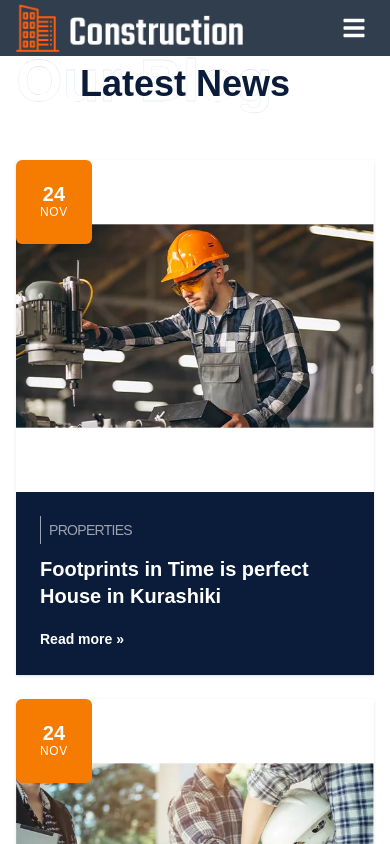
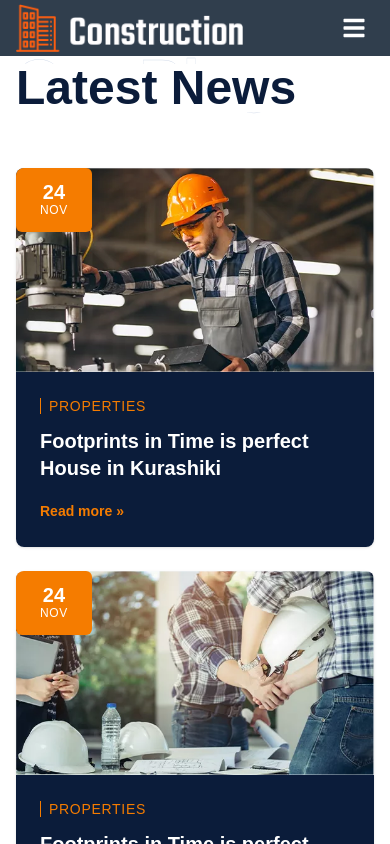
Before and after one commit to usamakhanzada319/construction-company, a React (Vite) app: page /blog in a window 390 px wide. Shown: the top 844 px of the page. Built offline with nearby package versions, Linux system fonts and the light colour scheme.

Commit message:
Fix:  all components responsive

```diff
--- a/src/components/About.jsx
+++ b/src/components/About.jsx
@@ -21,7 +21,7 @@ function About() {
             {/*heading*/}
             <div className="relative mb-10">
               <div className="relative z-10 inline-block pr-5">
-                <h2 className="text-3xl sm:text-4xl md:text-5xl lg:text-6xl xl:text-[82px] font-extrabold text-[#0B1C3A] font-teko whitespace-nowrap">
+                <h2 className="text-5xl sm:text-4xl md:text-5xl lg:text-6xl xl:text-[82px] font-extrabold text-[#0B1C3A] font-teko whitespace-nowrap">
                   WHO WE ARE
                 </h2>
               </div>
--- a/src/components/Blog.jsx
+++ b/src/components/Blog.jsx
@@ -11,6 +11,7 @@ function Blog() {
       once: true,
     });
   }, []);
+
   const BlogData = [
     {
       id: 1,
@@ -22,7 +23,6 @@ function Blog() {
       link: "#",
       delay: 100,
     },
-
     {
       id: 2,
       image: "/Images/news2.webp",
@@ -34,80 +34,83 @@ function Blog() {
       delay: 200,
     },
   ];
+
   return (
-    <section className="py-16 md:py-20 lg:py-24 bg-white overflow-hidden">
-      <div className="max-w[1440px] mx-auto px-4 sm:px-6 lg:px-8">
-        {/*heading*/}
-        <div
-          className="relative mb-14 text-center lg:text-left"
-          data-aos="fade-up"
-        >
-          <div className="relative z-10 inline-block  pr-5">
-            <h2 className="text-4xl md:text-5xl font-teko font-extrabold text-[#0B1C3A] ">
-              {" "}
+    // ✅ Fix 1: w-full + overflow-hidden
+    <section className="w-full bg-white py-16 md:py-20 lg:py-24 overflow-hidden">
+      {/* ✅ Fix 2: max-w-[1440px] */}
+      <div className="max-w-[1440px] mx-auto px-4 sm:px-6 lg:px-8">
+        {/* Heading */}
+        <div className="relative mb-14 text-left" data-aos="fade-up">
+          <div className="relative z-10 inline-block bg-white pr-5">
+            <h2 className="text-5xl md:text-5xl font-teko font-extrabold text-[#0B1C3A]">
               Latest News
             </h2>
           </div>
-          <span className="absolute top-[-28px] left-0  text-[60px] md:text-[70px] lg:text-[80px] text-white font-extrabold [-webkit-text-stroke:0.3px_#d0d9e8] select-none pointer-events-none z-0 whitespace-nowrap font-teko">
-            {" "}
+          <span className="absolute top-[-28px] left-0 text-[60px] md:text-[70px] lg:text-[80px] text-white font-extrabold [-webkit-text-stroke:0.3px_#d0d9e8] select-none pointer-events-none z-0 whitespace-nowrap font-teko">
             Our Blog
           </span>
         </div>
-        {/*blog card*/}
+
+        {/* Blog Cards */}
         <div className="grid grid-cols-1 md:grid-cols-2 gap-6 md:gap-6">
           {BlogData.map((post) => (
             <div
               key={post.id}
-              className="group bg-[#0B1C3A]  overflow-hidden shadow-sm hover:shadow-lg transition-all duration-300"
+              // ✅ Fix 4: Card bg white + shadow + rounded
+              className="group bg-white rounded-lg overflow-hidden shadow-sm hover:shadow-lg transition-all duration-300"
               data-aos="fade-up"
               data-aos-delay={post.delay}
             >
-              {/*Image with Date badge */}
-              <div className="w-full bg-white py-16 md:py-20 lg:py-24">
+              {/* Image with Date Badge */}
+              {/* ✅ Fix 3: relative parent for absolute badge */}
+              <div className="relative overflow-hidden bg-[#F2F6FC]">
                 <img
                   src={post.image}
                   alt={post.title}
-                  className="w-full h-auto  object-cover transition-transform duration-500 ease-out
-                  "
+                  className="w-full h-auto aspect-[571/325] object-cover transition-transform duration-500 ease-out group-hover:scale-105"
                   loading="lazy"
                   decoding="async"
                 />
-                {/*data badge*/}
-                <div className="absolute top-0 left-0 bg-[#F57C00] text-white text-center rounded-md px-6 py-6 min-w-[50px]">
-                  <span className=" block font-teko text-xl font-bold leading-none">
+                {/* Date Badge */}
+                <div className="absolute top-0 left-0 bg-[#F57C00] text-white text-center rounded-md px-6 py-3.5 min-w-[50px]">
+                  <span className="block font-teko text-xl font-bold leading-none">
                     {post.date}
                   </span>
-                  <span className=" block font-barlow text-xs font-medium uppercase tracking-wider">
+                  <span className="block font-barlow text-xs font-medium uppercase tracking-wider">
                     {post.month}
                   </span>
                 </div>
               </div>
-              {/*content*/}
-              <div className="p-6 md:p-7">
-                {/*Category */}
 
-                <div className="flex items-center gap-2 mb-3 ">
-                  <span className="w-[1px] h-7 bg-white/60 "></span>
-                  <span className="text-white/60 font-barlow text-sm font-medium uppercase -tracking-wider">
+              {/* Content */}
+              <div className="p-6 md:p-7 bg-[#0B1C3A]">
+                {/* Category */}
+                <div className="flex items-center gap-2 mb-3">
+                  <span className="w-[1px] h-4 bg-[#F57C00]"></span>
+                  <span className="text-[#F57C00] font-barlow text-sm font-medium uppercase tracking-wider">
                     {post.category}
                   </span>
                 </div>
-                {/*title */}
-                <h3 className="text-xl md:text-2xl font-semibold font-barlow leading-snug mb-4">
+
+                {/* Title */}
+                <h3 className="text-xl md:text-2xl font-semibold font-barlow text-white leading-snug mb-4">
                   <Link
                     to={post.link}
-                    className="text-white transition-colors duration-200 no-underline"
+                    className="hover:text-[#F57C00] transition-colors duration-200 no-underline"
                   >
                     {post.title}
                   </Link>
                 </h3>
-                {/*read more*/}
+
+                {/* Read More */}
                 <Link
                   to={post.link}
-                  className="inline-block text-white font-barlow font-semibold text-sm
-                   hover:text-[#F57C00] transition-colors duration-200 relative
-                   after:content-[''] after:absolute after:left-0 after:bottom-0 after:w-0 after:h-[2px] after:bg-[#f57c00]
-                           hover:after:w-full after:transition-all after:duration-300"
+                  className="inline-block text-[#F57C00] font-barlow font-semibold text-sm
+                    hover:text-[#F57C00] transition-colors duration-200 relative
+                    after:content-[''] after:absolute after:left-0 after:bottom-0
+                    after:w-0 after:h-[2px] after:bg-[#F57C00]
+                    hover:after:w-full after:transition-all after:duration-300"
                 >
                   Read more »
                 </Link>
--- a/src/components/Contact.jsx
+++ b/src/components/Contact.jsx
@@ -11,14 +11,14 @@ function Contact() {
     });
   }, []);
   return (
-    <section className="w-full bg-[#0B1C3A] py-16 md:py-20 lg:py-24 overflow-hidden">
+    <section className="w-full bg-[#0B1C3A] py-16 md:py-20 lg:py-24 ">
       <div className="max-w-[1440px] mx-auto px-4 md:px-6 lg:px-8 ">
         <div className="max-w-3xl mx-auto lg:mx-0 lg:ml-20 xl:ml-28 ">
           <div className="text-center lg:text-left" data-aos="fade-up">
             {/*heading*/}
             <div className="relative mb-10 inline-block lg:inline-block">
               <div className="relative z-10 inline-block pr-5">
-                <h2 className="text-3xl md:text-4xl lg:text-5xl font-extrabold text-white font-teko">
+                <h2 className="text-5xl md:text-4xl lg:text-5xl font-extrabold text-white font-teko">
                   Let's talk with us
                 </h2>
               </div>
--- a/src/components/Counters.jsx
+++ b/src/components/Counters.jsx
@@ -26,7 +26,6 @@ function Counters() {
       subLabel: "Tools",
       delay: 200,
     },
-
     {
       id: 3,
       number: 8,
@@ -37,11 +36,12 @@ function Counters() {
   ];
 
   return (
-    <section className="relative w-full bg-[#0B1C3A] py-20 mb-16 sm:mb-24 md:mb-32 lg:mb-48 overflow-hidden">
-      {/* Orange Div - Half Blue, Half White */}
-      <div className="absolute  bg-[#f57c00] max-w-[1400px] w-[90%] sm:w-[85%] md:w-[80%] lg:w-[75%] left-1/2 -translate-x-1/2 -translate-y-6 sm:-translate-y-8 md:-translate-y-10 lg:-translate-y-12 ">
+    // ✅ Fix: mb-0 karo taake overlap na ho
+    <section className="relative w-full bg-[#0B1C3A] py-20 ">
+      {/* Orange Div */}
+      <div className="absolute bg-[#f57c00] max-w-[1400px] w-[90%] sm:w-[85%] md:w-[80%] lg:w-[75%] left-1/2 -translate-x-1/2 -translate-y-6 sm:-translate-y-8 md:-translate-y-10 lg:-translate-y-12">
         <div className="max-w-[1440px] mx-auto px-4 sm:px-6 lg:px-8">
-          <div className="grid grid-cols-1 sm:grid-cols-2 lg:grid-cols-3 gap-8 md:gap-12 py-12 md:py-12 lg:py-12 ">
+          <div className="grid grid-cols-1 sm:grid-cols-2 lg:grid-cols-3 gap-8 md:gap-12 py-12 md:py-12 lg:py-12">
             {CountersData.map((counter) => (
               <div
                 key={counter.id}
@@ -49,14 +49,12 @@ function Counters() {
                 data-aos="fade-up"
                 data-aos-delay={counter.delay}
               >
-                {/* MACHINERY - Top */}
-                <h4 className="text-white ml-0 sm:ml-8 md:ml-12 lg:ml-16 font-barlow font-thin text-base tracking-[0.1em] mb-0 ">
+                <h4 className="text-white ml-0 sm:ml-8 md:ml-12 lg:ml-14 font-barlow font-thin text-base tracking-[0.1em] mb-0">
                   {counter.label}
                 </h4>
 
-                {/* Number + Tools - Neechay */}
                 <div className="flex items-center justify-center gap-2 sm:gap-3">
-                  <span className="text-4xl sm:text-5xl md:text-6xl lg:text-8xl font-extrabold font-teko text-white">
+                  <span className="text-4xl sm:text-5xl md:text-5xl lg:text-6xl font-extrabold font-teko text-white">
                     <CounterNumber end={counter.number} duration={2000} />
                   </span>
                   <span className="text-white font-barlow text-2xl sm:text-3xl font-semibold uppercase tracking-wider">
@@ -74,9 +72,10 @@ function Counters() {
 
 function CounterNumber({ end, duration = 2000 }) {
   const [count, setCount] = useState(0);
+
   useEffect(() => {
     let startTime;
-    const startValue = 0;
+    let animationId;
 
     const animateCount = (timestamp) => {
       if (!startTime) startTime = timestamp;
@@ -85,24 +84,20 @@ function CounterNumber({ end, duration = 2000 }) {
       setCount(currentCount);
 
       if (progress < 1) {
-        requestAnimationFrame(animateCount);
+        animationId = requestAnimationFrame(animateCount);
       } else {
         setCount(end);
       }
     };
 
-    {
-      /*start animation*/
-    }
-    const animationId = requestAnimationFrame(animateCount);
-    {
-      /*CleanUp*/
-    }
+    animationId = requestAnimationFrame(animateCount);
+
     return () => {
       cancelAnimationFrame(animationId);
       setCount(0);
     };
   }, [end, duration]);
+
   return <>{count}</>;
 }
 
--- a/src/components/Hero.jsx
+++ b/src/components/Hero.jsx
@@ -49,7 +49,7 @@ function Hero() {
               </div>
 
               {/* Content - Staggered Vanish/Reveal */}
-              <div className="relative z-10 flex items-center h-full w-full max-w-[1440px] mx-auto pt-16 sm:pt-20 lg:pt-24 px-4 sm:px-6 lg:px-8">
+              <div className="relative z-10 flex items-center h-full w-full max-w-[1440px] mx-auto pt-16 sm:pt-20 lg:pt-24 px-0 sm:px-5 lg:px-8">
                 {" "}
                 <div className="max-w-full sm:max-w-3xl lg:max-w-4xl xl:max-w-5xl text-white">
                   {/* Badge - Delay 0s */}
@@ -62,7 +62,7 @@ function Hero() {
 
                   {/* Main Heading - Delay 0.5s */}
                   <h1
-                    className="text-6xl sm:text-7xl md:text-8xl lg:text-9xl xl:text-[150px] font-barlow font-extrabold leading-tight text-[#FF5F13] animate-vanish-reveal"
+                    className="text-5xl sm:text-6xl md:text-5xl lg:text-8xl xl:text-[150px] font-barlow font-extrabold leading-tight text-[#FF5F13] animate-vanish-reveal "
                     style={{ animationDelay: "0.5s" }}
                   >
                     {slide.heading}
--- a/src/components/Projects.jsx
+++ b/src/components/Projects.jsx
@@ -122,14 +122,14 @@ function Projects() {
         });
 
   return (
-    <section className="w-full bg-[#f8fafc] py-16 md:py-20 lg:py-24 overflow-hidden">
+    <section className="w-full  py-16 md:py-20 lg:py-24 overflow-hidden">
       <div className="max-w-[1440px] mx-auto px-4 sm:px-6 lg:px-8">
         {/*heading and filters*/}
         <div className="flex flex-col lg:flex-row justify-between items-start lg:items-end gap-6 mb-12">
           {/*heading*/}
           <div className="relative " data-aos="fade-up">
             <div className="relative z-10 inline-block pr-5">
-              <h2 className="text-6xl md:text-7xl font-extrabold text-[#0B1C3A] font-teko">
+              <h2 className="text-5xl md:text-7xl font-extrabold text-[#0B1C3A] font-teko">
                 Our Project
               </h2>
             </div>
--- a/src/components/Services.jsx
+++ b/src/components/Services.jsx
@@ -46,7 +46,7 @@ function Services() {
         {/*heading*/}
         <div className="relative mb-20  " data-aos="fade-up ">
           <div className="relative z-10 inline-block pr-5 top-0 my-0">
-            <h2 className="text-6xl  md:text-7xl font-extrabold text-[#0b1c3a] font-teko   ">
+            <h2 className="text-5xl  md:text-7xl font-extrabold text-[#0b1c3a] font-teko   ">
               {" "}
               Our Services
             </h2>
--- a/src/components/Team.jsx
+++ b/src/components/Team.jsx
@@ -19,7 +19,6 @@ function Team() {
       designation: "UX Designer",
       delay: 100,
     },
-
     {
       id: 2,
       name: "Ethan Welch",
@@ -37,27 +36,25 @@ function Team() {
   ];
 
   return (
-    <section className=" w-full bg-white overflow-hidden">
+    // ✅ Fix: Mobile par zyada padding-top do taake Counters se overlap na ho
+    <section className="w-full bg-white overflow-hidden pt-68 sm:pt-52 md:pt-52 lg:pt-24">
       <div className="max-w-[1440px] mx-auto px-4 sm:px-6 lg:px-8">
-        {/*heading*/}
-        <div
-          className="relative mb-14 text-center lg:text-left"
-          data-aos="fade-up"
-        >
-          <div className="relative z-10 inline-block pr-5 ">
-            <h2 className="text-5xl md:text-6xl font-extrabold text-[#0B1C3A] font-teko">
+        {/* Heading */}
+        <div className="relative mb-10 sm:mb-14 text-left" data-aos="fade-up">
+          <div className="relative z-10 inline-block pr-5">
+            <h2 className="text-5xl sm:text-5xl md:text-6xl font-extrabold text-[#0B1C3A] font-teko">
               Our Team
             </h2>
           </div>
           <span
-            className="absolute -top-12 left-0 text[80px] md:text-[90px] lg:text-[100px] font-extrabold text-white
-          [-webkit-text-stroke:0.3px_#D0D9E8] select-none pointer-events-none z-0 whitespace-nowrap font-teko"
+            className="hidden sm:block absolute -top-6 sm:-top-8 md:-top-10 lg:-top-12 left-0 text-[40px] sm:text-[60px] md:text-[80px] lg:text-[100px] font-extrabold text-white
+                       [-webkit-text-stroke:0.3px_#D0D9E8] select-none pointer-events-none z-0 whitespace-nowrap font-teko"
           >
             Experts
           </span>
         </div>
-        {/*team card*/}
 
+        {/* Team Cards */}
         <div className="grid grid-cols-1 sm:grid-cols-2 lg:grid-cols-3 gap-6 md:gap-8 mb-14">
           {teamData.map((member) => (
             <div
@@ -66,26 +63,20 @@ function Team() {
               data-aos="fade-up"
               data-aos-delay={member.delay}
             >
-              {/*image*/}
               <div className="overflow-hidden bg-[#F2F6FC]">
                 <img
                   src={member.image}
                   alt={member.name}
-                  className="w-full h-auto aspect-[370/406] object-cover transition-transform duration-500 ease-out  group-hover:scale-110"
+                  className="w-full h-auto aspect-[370/406] object-cover transition-transform duration-500 ease-out group-hover:scale-110"
                 />
               </div>
-              {/*content*/}
               <div className="mt-8">
-                {/*designation with orange line*/}
-
-                <div className="flex  gap-2">
-                  {/*orange line*/}
-                  <span className="w-5 h-[2px] bg-[#F57C00] "></span>
-                  <span className="text-[#F57C00]  font-barlow text-sm font-medium uppercase tracking-wider">
+                <div className="flex gap-2">
+                  <span className="w-5 h-[2px] bg-[#F57C00]"></span>
+                  <span className="text-[#F57C00] font-barlow text-sm font-medium uppercase tracking-wider">
                     {member.designation}
                   </span>
                 </div>
-                {/*name */}
                 <h3 className="text-[#0B1C3A] font-teko text-left text-2xl font-bold mt-2">
                   {member.name}
                 </h3>
--- a/src/components/Testimonial.jsx
+++ b/src/components/Testimonial.jsx
@@ -25,10 +25,7 @@ function Testimonial() {
     <section className="w-full bg-[#0B1C3A] py-16 md:py-20 lg:py-24 overflow-hidden">
       <div className="max-w-[1440px] mx-auto px-4 sm:px-6 lg:px-8">
         {/*heading*/}
-        <div
-          className="relative mb-14 text-center lg:text-left"
-          data-aos="fade-up"
-        >
+        <div className="relative mb-14 text-left" data-aos="fade-up">
           <div className="relative z-10 inline-block pr-5">
             <h2 className="text-5xl md:text-6xl font-extrabold text-white font-teko">
               Testimonial
```
